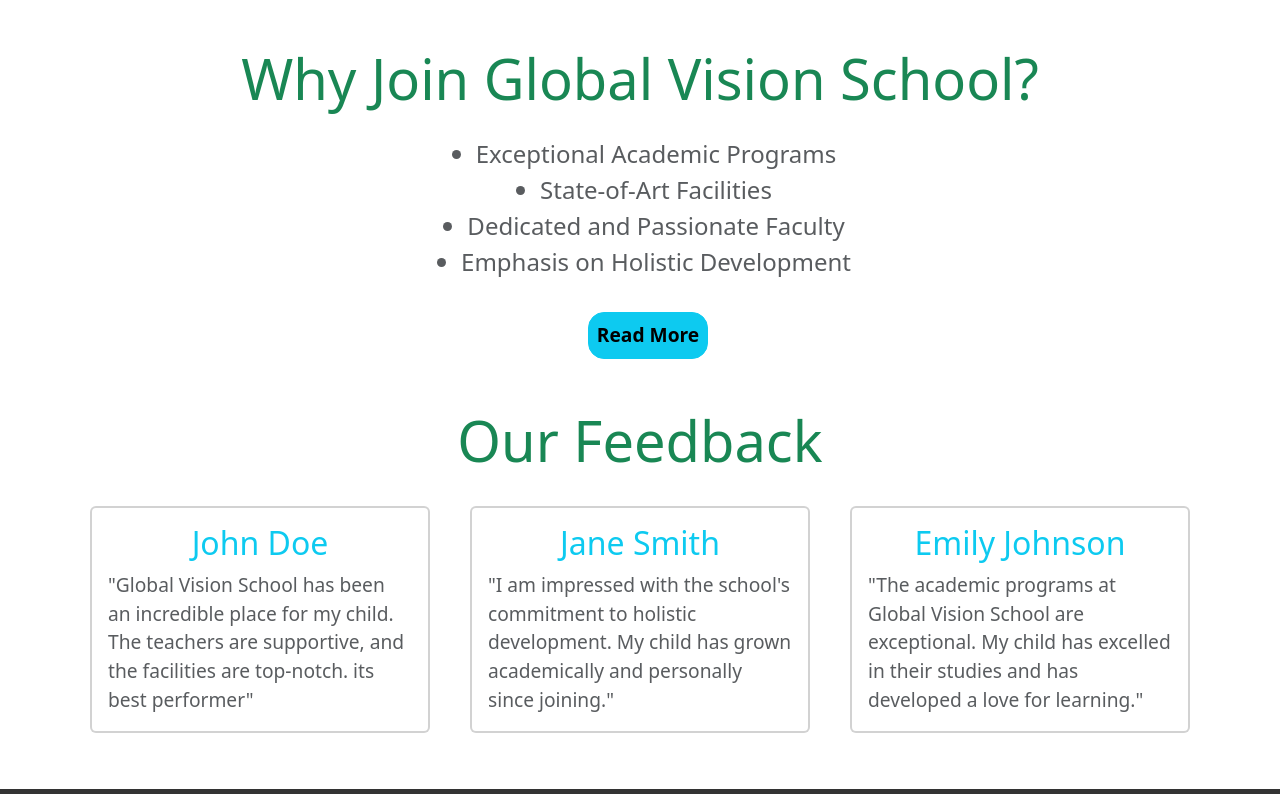
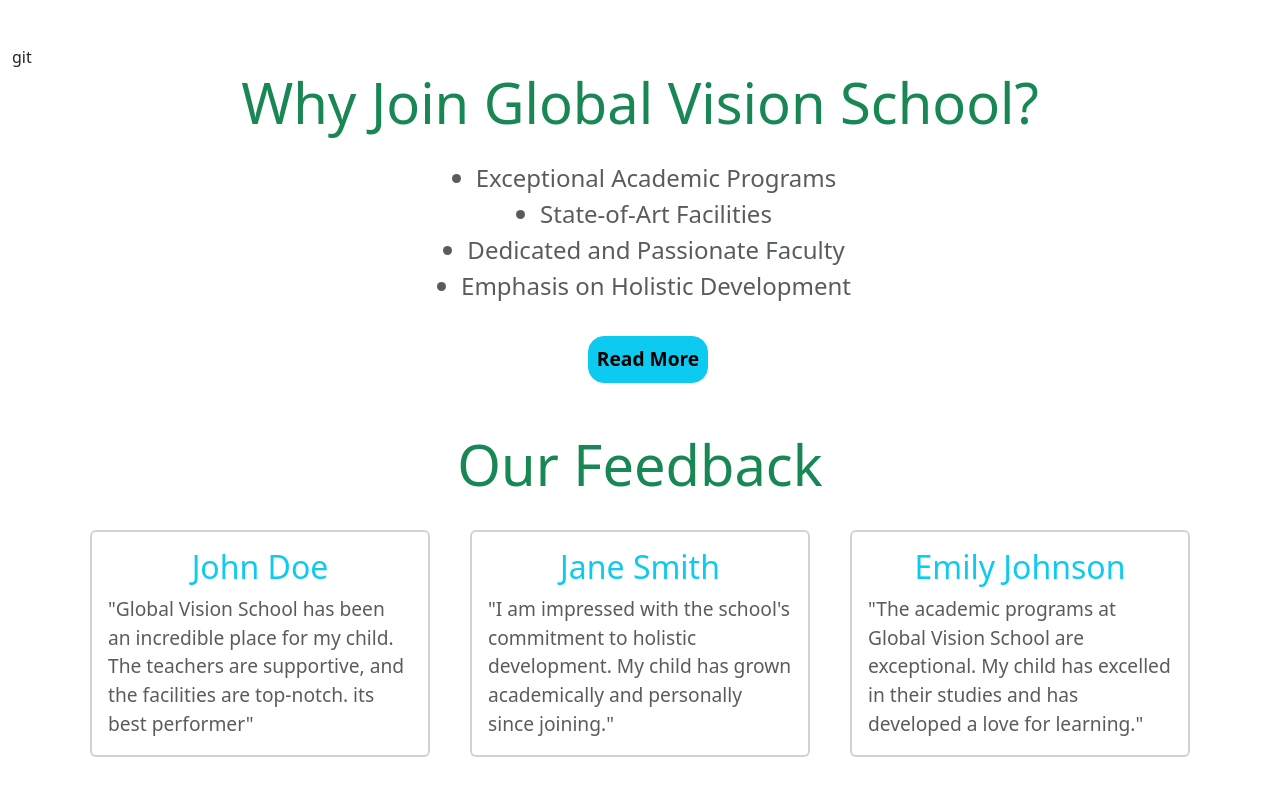
Before and after one commit to rijvankhan841/My-School-First-Website, a plain HTML site: page htmlfiles/index.html in a window 1280 px wide. Shown: the part 1239-2033 px from the top of the page. Drawn offline with nearby package versions, Linux system fonts and the light colour scheme.

Commit message:
Updated index file

```diff
--- a/htmlfiles/index.html
+++ b/htmlfiles/index.html
@@ -64,7 +64,7 @@
                 <p class="text-muted text-center fs2">Welcome to our school! We are dedicated to providing a nurturing and inclusive environment where students can thrive academically, socially, and emotionally. Our school is committed to fostering a love for learning, promoting creativity, and developing critical thinking skills. We believe in the holistic development of our students, encouraging them to explore their passions and reach their full potential. With a team of passionate educators and a supportive community, we strive to create a positive and enriching educational experience for every student who walks through our doors.</p>
             </div>
 
-            <div class="container-fluid mt-5">
+            <div class="container-fluid mt-5">git
                 <h1 class="text-center text-success fs6"> Why Join Global Vision School?</h1>
                 <ul class="align-items-center justify-content-center d-flex flex-column mt-4">
                     <li class="text-muted fs2">Exceptional Academic Programs</li>
```
